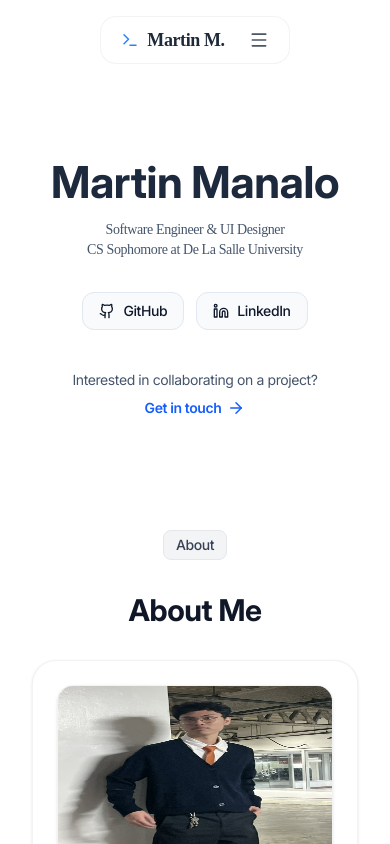
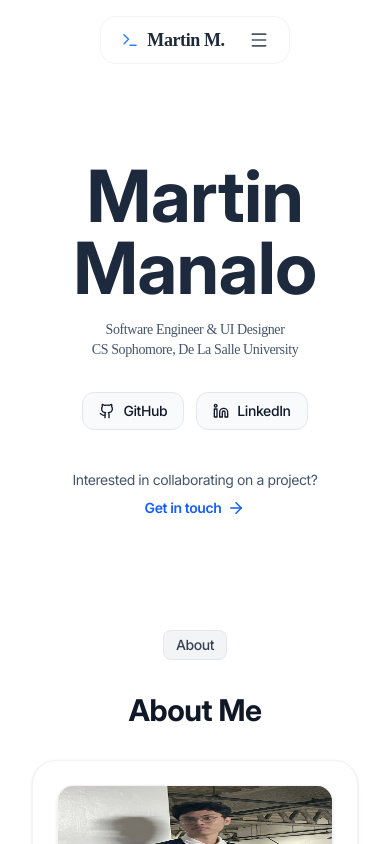
Before and after one commit to martinmnlx/portfolio, a React (Vite) app: page / in a window 390 px wide. Shown: the top 844 px of the page. Built offline with nearby package versions, Linux system fonts and the light colour scheme; a web font is replaced by a local one.

Commit message:
bigger name in hero

```diff
--- a/src/components/main/HeroSection.jsx
+++ b/src/components/main/HeroSection.jsx
@@ -26,9 +26,9 @@ function HeroSection({ id }) {
       {/* 1. The Name */}
       <motion.h1
         {...fadeInUp}
-        className='text-[2.75rem]/[1] md:text-9xl font-body font-bold text-center mb-4 text-slate-800'
+        className='text-7xl md:text-9xl font-body font-bold text-center mb-4 text-slate-800'
       >
-        Martin Manalo
+        Martin<br className="md:hidden" /> Manalo
       </motion.h1>
 
       {/* 2. Role & University */}
@@ -40,7 +40,7 @@ function HeroSection({ id }) {
       >
         Software Engineer & UI Designer <br className="md:hidden" />
         <span className="hidden md:inline"> • </span>
-        CS Sophomore at De La Salle University
+        CS Sophomore, De La Salle University
       </motion.h2>
 
       {/* 3. Social Links with stagger */}
```
